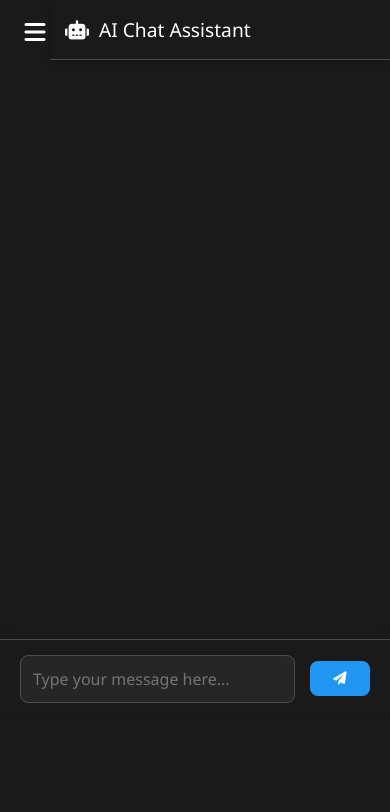
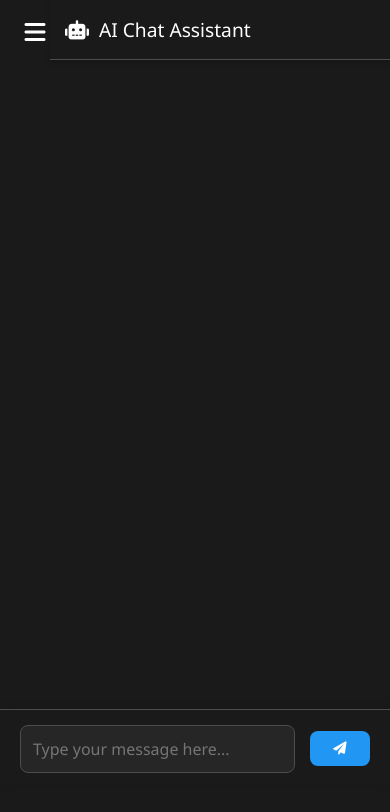
Before and after one commit to vaibhavk10/ChatMate-Ai, a plain HTML site: page index.html in a window 390 px wide. Drawn offline with Linux system fonts and the light colour scheme.

Commit message:
First Commit

```diff
--- a/style.css
+++ b/style.css
@@ -397,13 +397,13 @@ body {
     /* Chat container adjustments */
     .chat-container {
         height: calc(100vh - 120px); /* Reduced height to make room for input */
-        padding-bottom: 70px; /* Add padding to prevent content from being hidden behind input */
+        padding-bottom: 40px; /* Add padding to prevent content from being hidden behind input */
     }
 
     /* Chat messages container */
     .chat-messages {
         height: calc(100vh - 180px); /* Adjust height to prevent overlap */
-        padding-bottom: 80px; /* Add padding to prevent content from being hidden */
+        padding-bottom: 40px; /* Add padding to prevent content from being hidden */
     }
 
     /* Message adjustments */
@@ -483,7 +483,7 @@ body {
     /* Adjust main content to account for fixed header */
     .main-content {
         padding-top: 60px;
-        padding-bottom: 60px; /* Add padding to prevent content from being hidden */
+        padding-bottom: 20px; /* Add padding to prevent content from being hidden */
     }
 
     /* Ensure sidebar appears above header */
```
